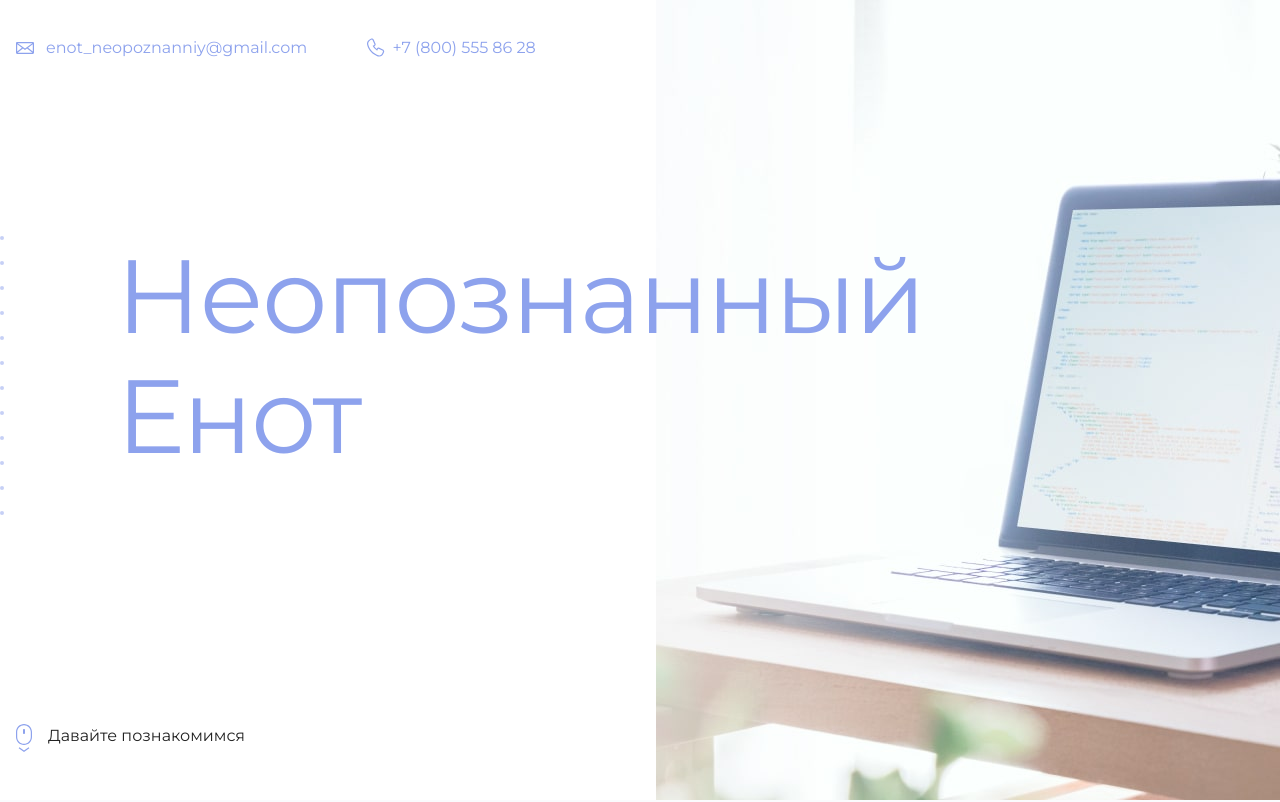
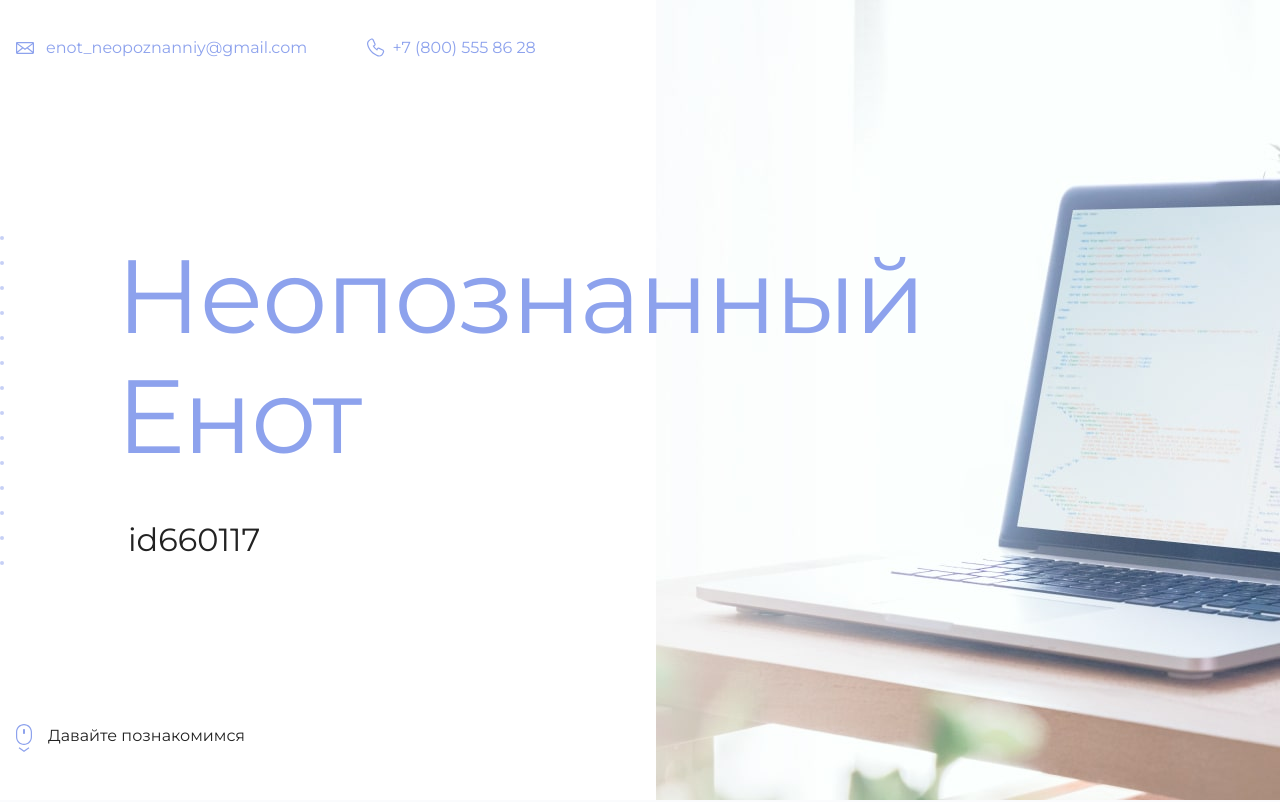
Before and after one commit to DepreKotik/HA-excersize, a plain HTML site: page index.html in a window 1280 px wide. Shown: the top 802 px of the page. Drawn offline with Linux system fonts and the light colour scheme.

Commit message:
Update index.html
Add an id

```diff
--- a/index.html
+++ b/index.html
@@ -19,7 +19,7 @@
       <section class="hero-image">
         <div class="container">
           <h1 class="heading">Неопознанный Енот</h1>
-          <p><!-- Тут ваш id на сайте Академии --></p>
+          <p>id660117</p>
         </div>
       </section>
 
```
